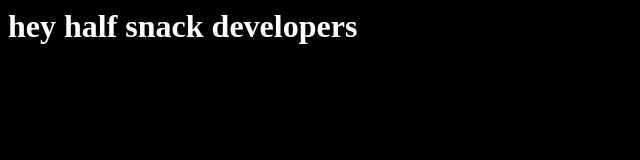
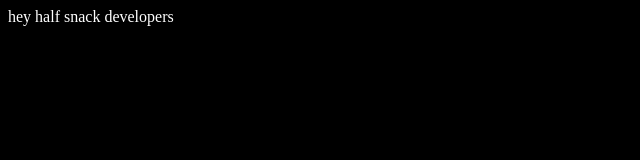
Before and after one commit to 20pa5a1210/nerdypunk.me, a website: page index.html in a window 1280 px wide. Shown: the whole page, without its empty margins (0-640 px from the left). Drawn offline with Linux system fonts and the light colour scheme.

Commit message:
fix: fixed text size

```diff
--- a/index.html
+++ b/index.html
@@ -10,7 +10,8 @@
 </head>
 
 <body>
-<h1>hey half snack developers</h1>
+<p>hey half snack developers</p>
+
 </body>
 <script>
     let ws;
```
